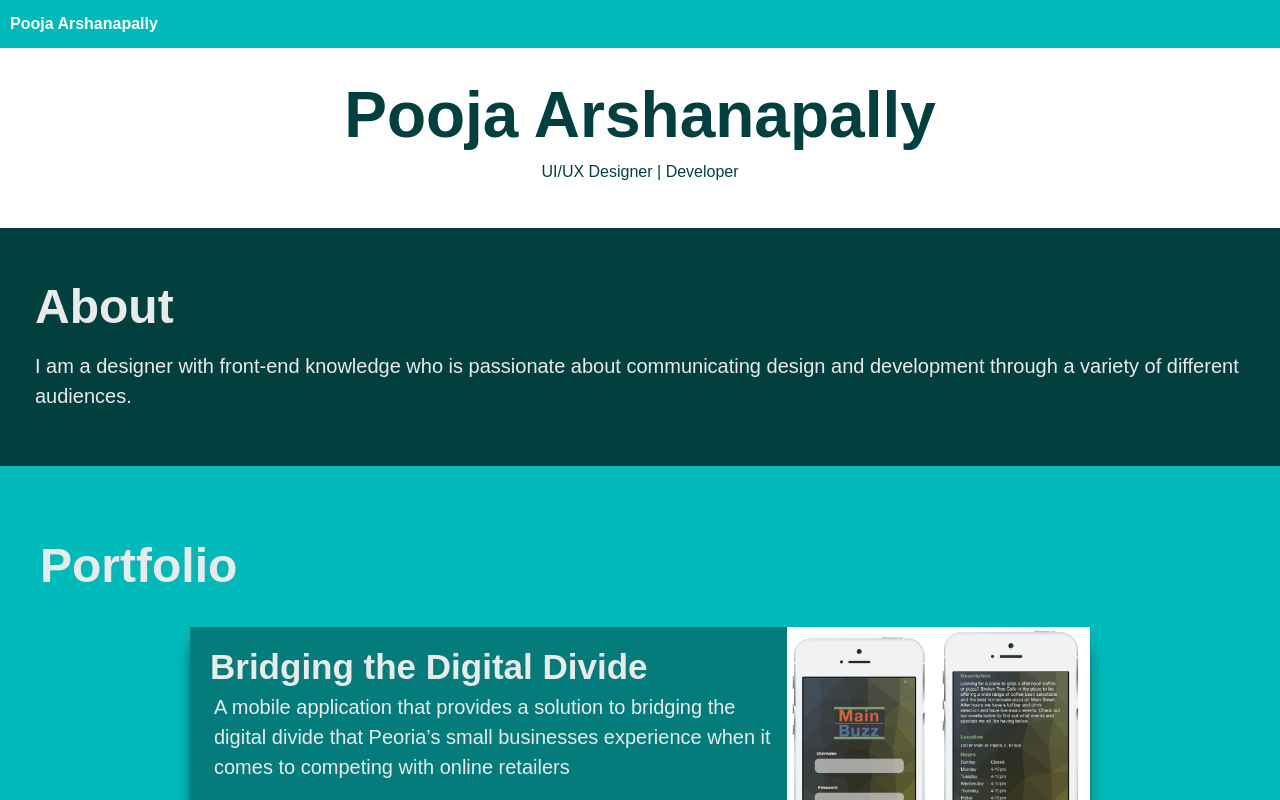
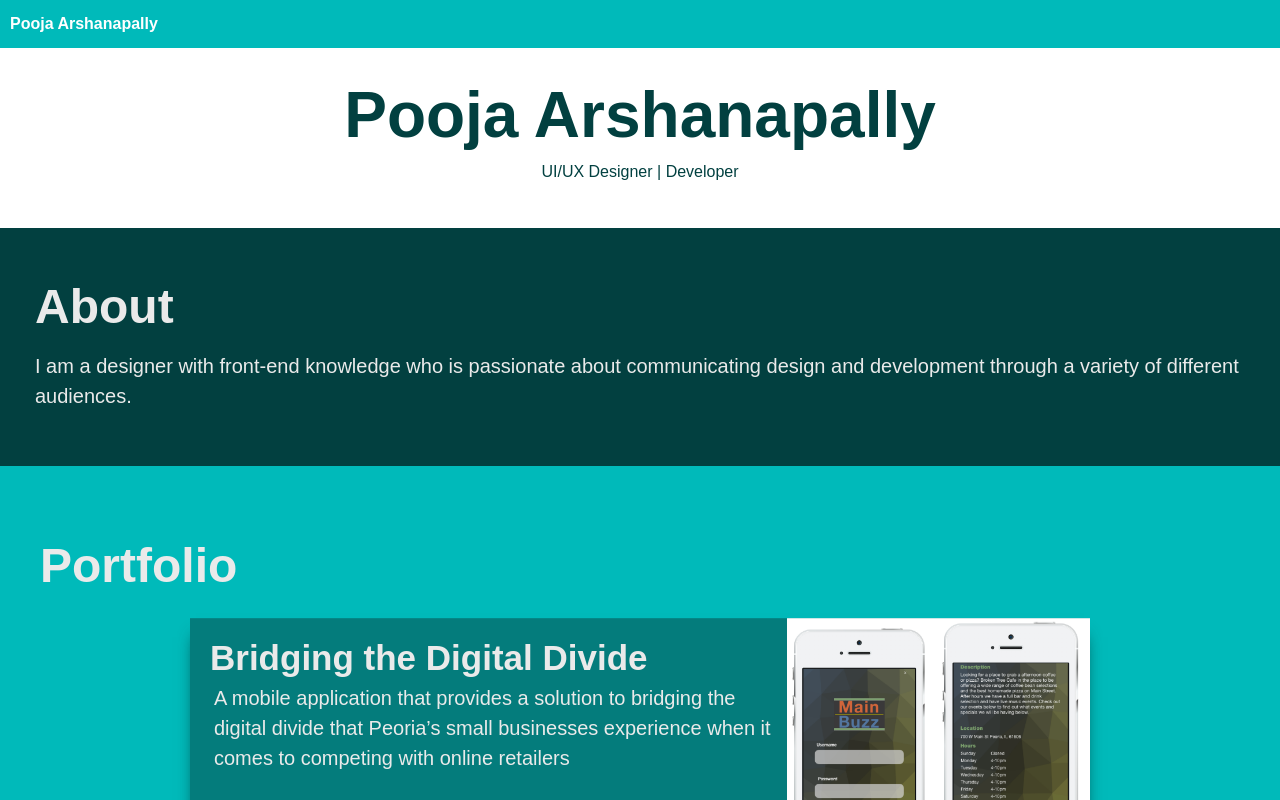
Before and after one commit to parshanapally/portfolio-website, a React (Create React App) app: page / in a window 1280 px wide. In both pictures the pointer is over the element 640 px from the left and 780 px from the top of the page. Shown: the top 800 px of the page. Built offline with nearby package versions, Linux system fonts and the light colour scheme; a web font is replaced by a local one.

Commit message:
style: add transition

```diff
--- a/src/components/Portfolio/index.css
+++ b/src/components/Portfolio/index.css
@@ -133,12 +133,13 @@ nav .menu__item {
   height: 300px;
   max-width: 900px;
   margin: 0 auto;
+  transition: 0.5s;
 }
 
 .portfolio-item:hover,
 .portfolio-item:focus {
-  box-shadow: 0 0.8em 1em -0.4em black;
-  transform: translateY(-0.25em);
+  box-shadow: 0 0.8em 1em -0.4em #013535;
+  transform: translateY(-0.8em);
 }
 .portfolio-item img {
   height: 100%;
```
